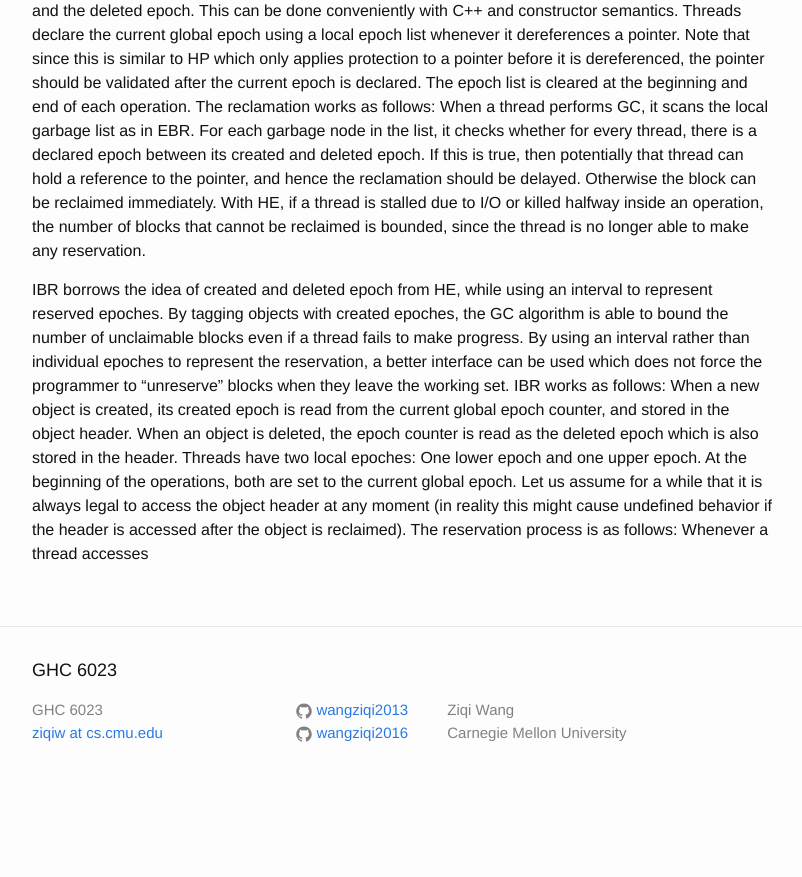
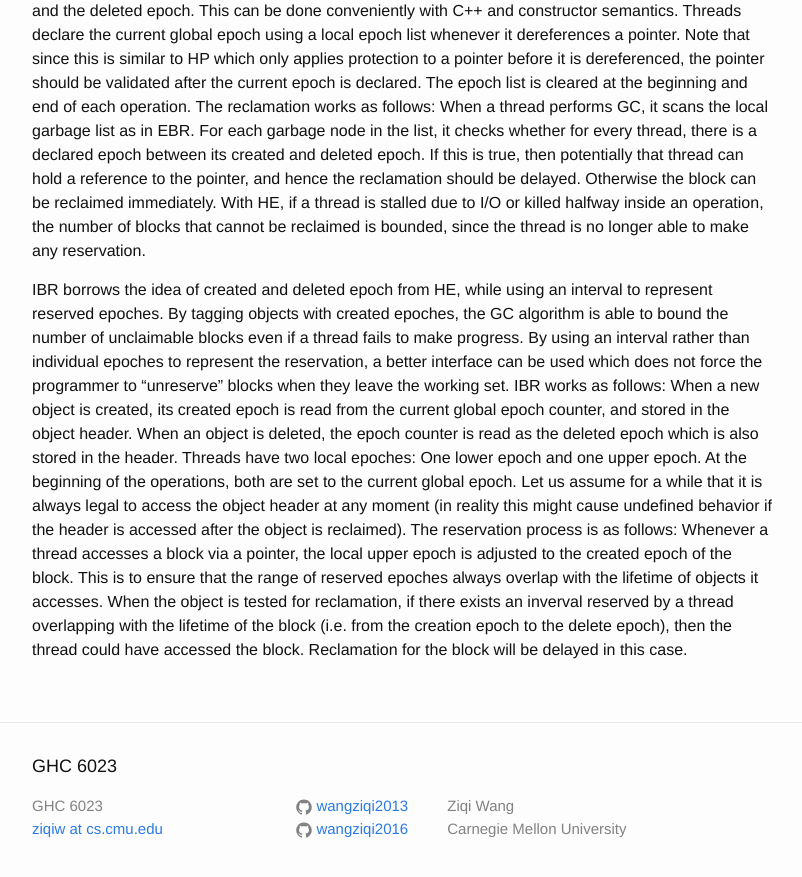
Before and after one commit to wangziqi2013/wangziqi2013.github.io, a Jekyll site: the page built from _posts/2018-12-28-Interval-Based-Memory-Reclamation.markdown, in a window 1280 px wide and 900 px high, scrolled down 2014 px. Shown: the top 877 px of the window, without its empty margins (238-1040 px from the left). Built offline with Jekyll 4.4.1, drawn with Linux system fonts in a browser that asks for light colours; before the commit the page ends 2818 px from its top, so only the background shows below that.

Commit message:
Adding IBR reclamation algo

```diff
--- a/_posts/2018-12-28-Interval-Based-Memory-Reclamation.markdown
+++ b/_posts/2018-12-28-Interval-Based-Memory-Reclamation.markdown
@@ -92,3 +92,8 @@ epoch which is also stored in the header. Threads have two local epoches: One lo
 At the beginning of the operations, both are set to the current global epoch. Let us assume for a while that it is
 always legal to access the object header at any moment (in reality this might cause undefined behavior if the header
 is accessed after the object is reclaimed). The reservation process is as follows: Whenever a thread accesses
+a block via a pointer, the local upper epoch is adjusted to the created epoch of the block. This is to ensure that
+the range of reserved epoches always overlap with the lifetime of objects it accesses. When the object is tested for
+reclamation, if there exists an inverval reserved by a thread overlapping with the lifetime of the block (i.e.
+from the creation epoch to the delete epoch), then the thread could have accessed the block. Reclamation
+for the block will be delayed in this case.
```
